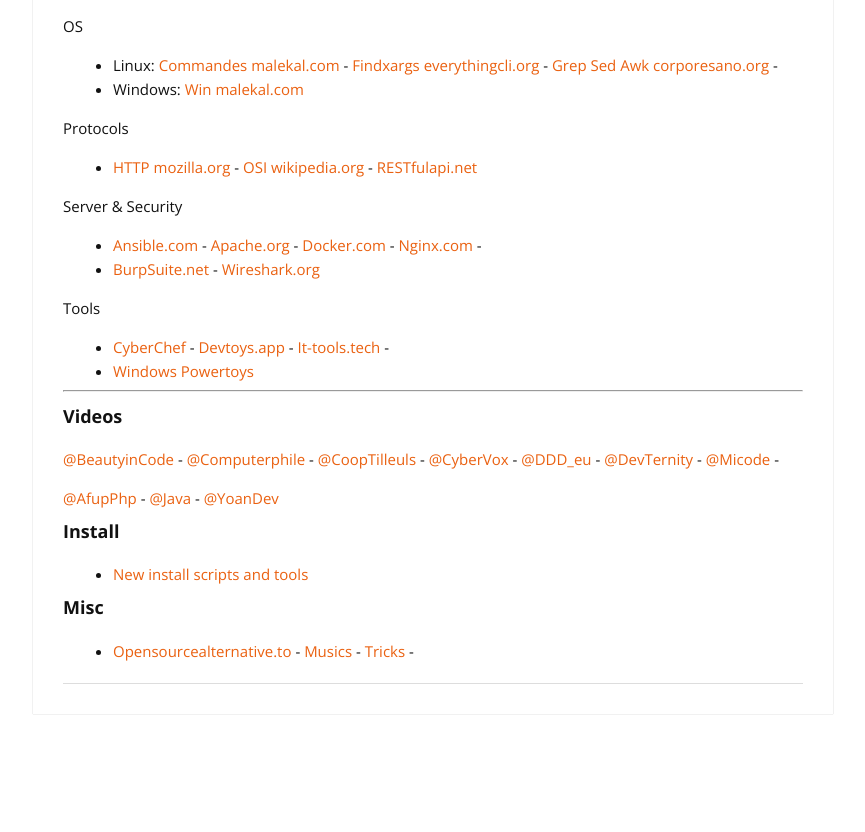
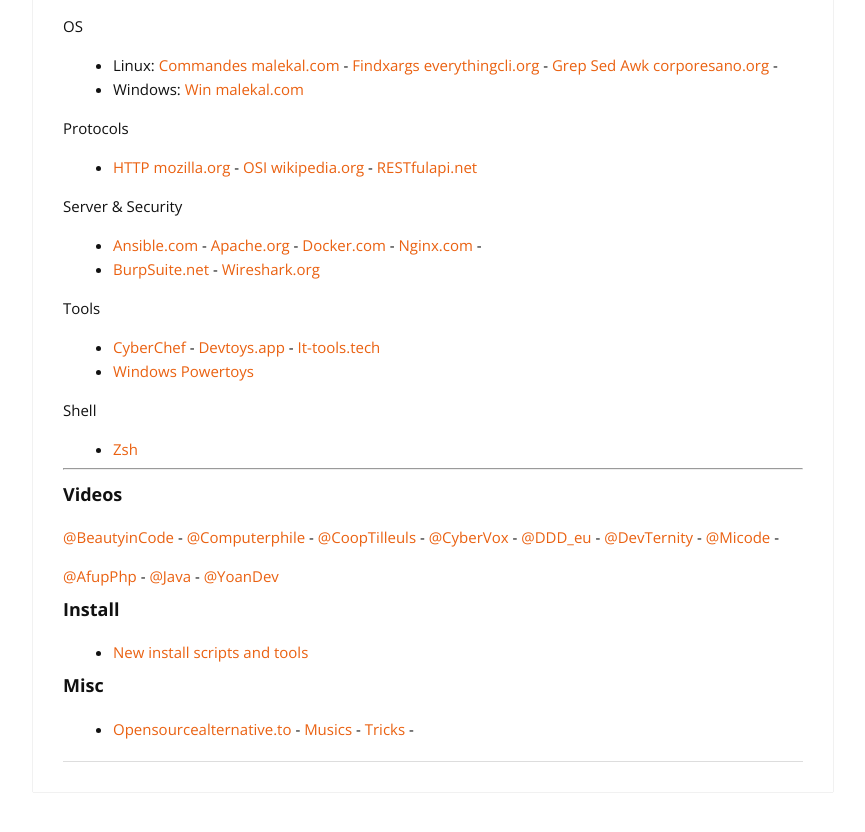
Before and after one commit to cylmat/cylmat.github.io, a Jekyll site: the page built from _pages/USEFUL.md, in a window 1280 px wide and 900 px high, scrolled down 2644 px. Shown: the top 832 px of the window, without its empty margins (207-1072 px from the left). Built offline with Jekyll 4.4.1, drawn with Linux system fonts in a browser that asks for light colours; nearby versions of some CDN libraries.

Commit message:
Update USEFUL.md

```diff
--- a/_pages/USEFUL.md
+++ b/_pages/USEFUL.md
@@ -126,8 +126,11 @@
 * [BurpSuite.net](https://portswigger.net/burp) - [Wireshark.org](https://www.wireshark.org)
 
 Tools
-* [CyberChef](https://gchq.github.io/CyberChef) - [Devtoys.app](https://devtoys.app) - [It-tools.tech](https://it-tools.tech) -
+* [CyberChef](https://gchq.github.io/CyberChef) - [Devtoys.app](https://devtoys.app) - [It-tools.tech](https://it-tools.tech)
 * [Windows Powertoys](https://learn.microsoft.com/en-us/windows/powertoys)
+
+Shell
+* [Zsh](https://zsh.sourceforge.io/Doc)
 
 ---
 ### Videos
```
